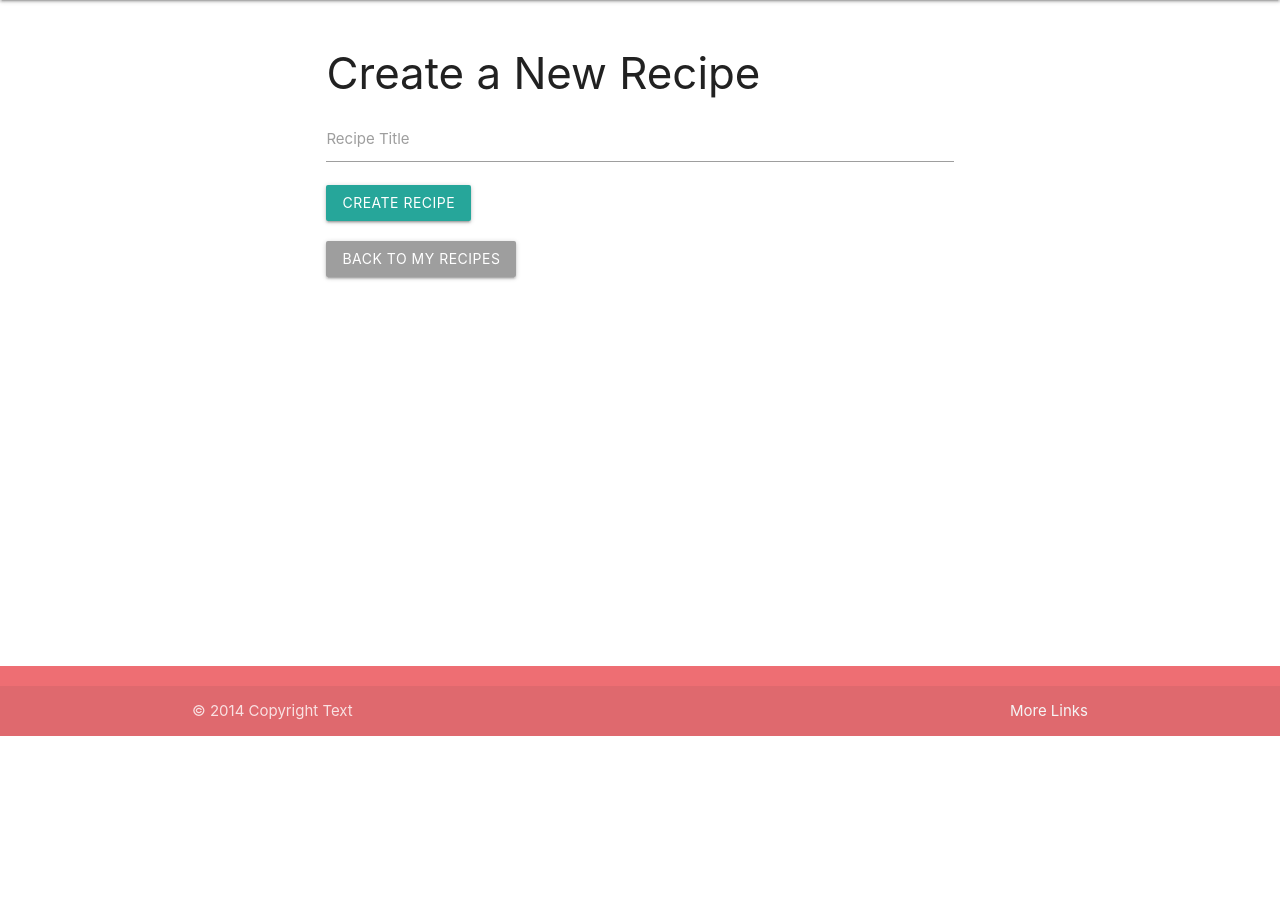
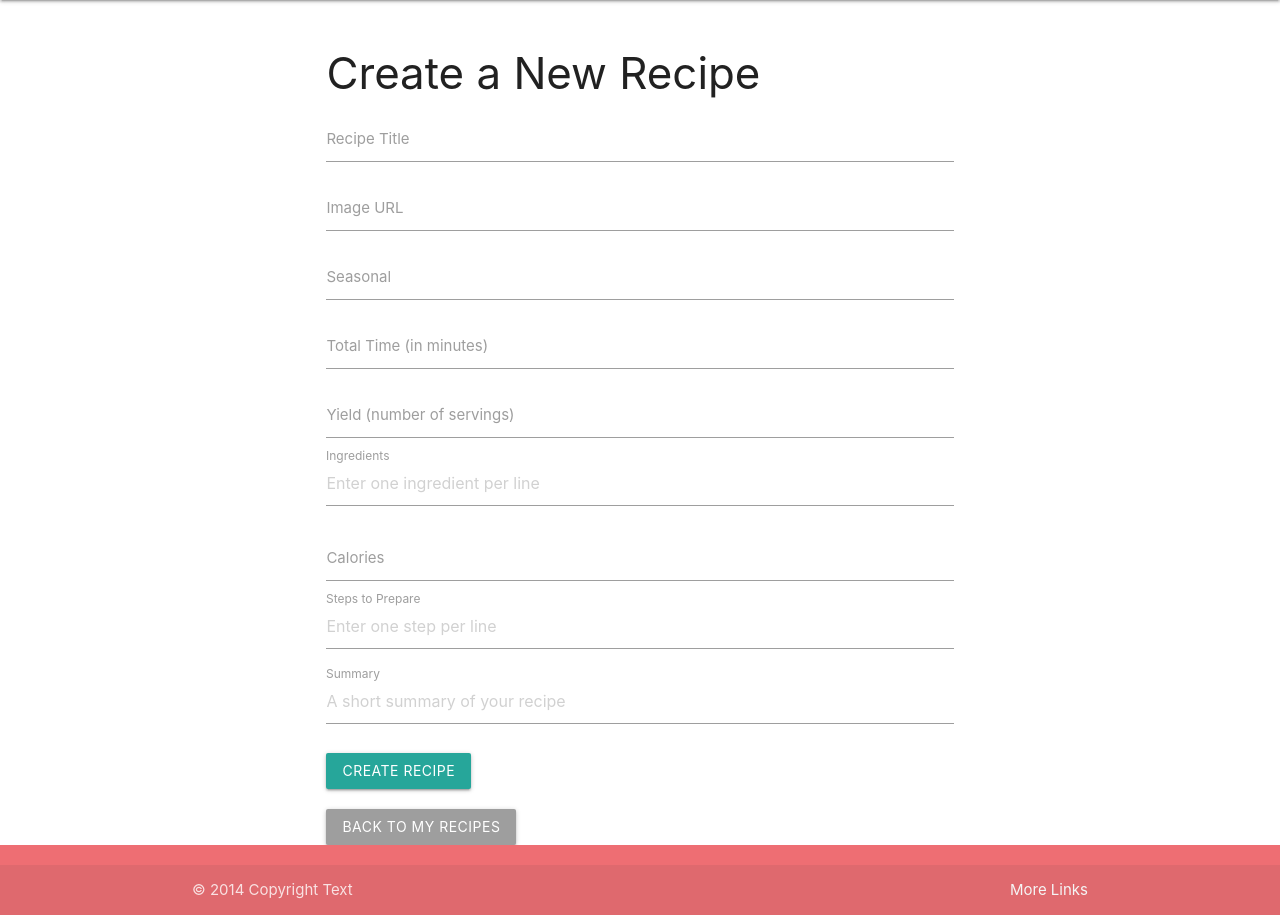
Before and after one commit to FraserR1188/plant-plates, a Flask app: page /create_recipe in a window 1280 px wide. Shown: the part 64-979 px from the top of the page. Before the commit the page ends 800 px from the top, so only its background shows below. Run offline with Flask 2, Linux system fonts and the light colour scheme; the visitor is signed in with stand-in values (Sample User, id 1).

Commit message:
Add missing recipe schema

```diff
--- a/plantplates/models.py
+++ b/plantplates/models.py
@@ -74,6 +74,8 @@ class Recipe(db.Model):
     image_url = db.Column(db.String(255))
     seasonal = db.Column(db.String(50))
     total_time = db.Column(db.Integer, nullable=False)
+    steps_to_prepare = db.Column(db.Text)
+    summary = db.Column(db.Text)
     # "yield" is a Python keyword; using yield_ is common practice
     yield_ = db.Column(db.Integer)
     ingredients = db.Column(db.Text, nullable=False)
--- a/plantplates/routes.py
+++ b/plantplates/routes.py
@@ -93,7 +93,8 @@ def create_recipe():
         image_url = request.form.get('image_url')
         seasonal = request.form.get('seasonal')
         total_time = request.form.get('total_time')
-        yield_ = request.form.get('yield')  # 'yield' is a Python keyword; you can store it as yield_ in your model
+        # 'yield' is a Python keyword; you can store it as yield_ in your model
+        yield_ = request.form.get('yield')
         ingredients = request.form.get('ingredients')
         calories = request.form.get('calories')
         steps_to_prepare = request.form.get('steps_to_prepare')
@@ -112,10 +113,10 @@ def create_recipe():
             summary=summary,
             user_id=current_user.id
         )
-
         # Save the new recipe to the database
         db.session.add(new_recipe)
         db.session.commit()
+
         flash("Recipe created successfully!", "success")
         # Redirect to a page that shows the new recipe
         # (e.g., user's recipe list)
--- a/plantplates/templates/create_recipe.html
+++ b/plantplates/templates/create_recipe.html
@@ -21,19 +21,78 @@
 
   <!-- Recipe creation form -->
   <form method="POST" action="{{ url_for('create_recipe') }}">
+    <!-- Title -->
     <div class="input-field">
-      <input id="recipeTitle" type="text" name="title" required />
-      <label for="recipeTitle">Recipe Title</label>
+      <input id="title" type="text" name="title" required />
+      <label for="title">Recipe Title</label>
     </div>
-    <!-- Add additional fields as needed -->
-    <!-- Example: Ingredients -->
-    <!--
+
+    <!-- Image URL -->
     <div class="input-field">
-      <textarea id="ingredients" name="ingredients" class="materialize-textarea" required></textarea>
+      <input id="image_url" type="url" name="image_url" />
+      <label for="image_url">Image URL</label>
+    </div>
+
+    <!-- Seasonal -->
+    <div class="input-field">
+      <input id="seasonal" type="text" name="seasonal" />
+      <label for="seasonal">Seasonal</label>
+    </div>
+
+    <!-- Total Time -->
+    <div class="input-field">
+      <input id="total_time" type="number" name="total_time" min="0" />
+      <label for="total_time">Total Time (in minutes)</label>
+    </div>
+
+    <!-- Yield -->
+    <div class="input-field">
+      <input id="yield" type="number" name="yield" min="0" />
+      <label for="yield">Yield (number of servings)</label>
+    </div>
+
+    <!-- Ingredients -->
+    <div class="input-field">
+      <textarea
+        id="ingredients"
+        class="materialize-textarea"
+        name="ingredients"
+        required
+        placeholder="Enter one ingredient per line"
+      ></textarea>
       <label for="ingredients">Ingredients</label>
     </div>
-    -->
 
+    <!-- Calories -->
+    <div class="input-field">
+      <input id="calories" type="number" name="calories" min="0" />
+      <label for="calories">Calories</label>
+    </div>
+
+    <!-- Steps to Prepare -->
+    <div class="input-field">
+      <textarea
+        id="steps_to_prepare"
+        class="materialize-textarea"
+        name="steps_to_prepare"
+        required
+        placeholder="Enter one step per line"
+      ></textarea>
+      <label for="steps_to_prepare">Steps to Prepare</label>
+    </div>
+
+    <!-- Summary -->
+    <div class="input-field">
+      <textarea
+        id="summary"
+        class="materialize-textarea"
+        name="summary"
+        placeholder="A short summary of your recipe"
+      ></textarea>
+      <label for="summary">Summary</label>
+    </div>
+
+    <!-- Submit Button -->
     <button type="submit" class="btn waves-effect waves-light">
       Create Recipe
     </button>
```
Also changed, not shown: plantplates/templates/my_recipes.html (added).
